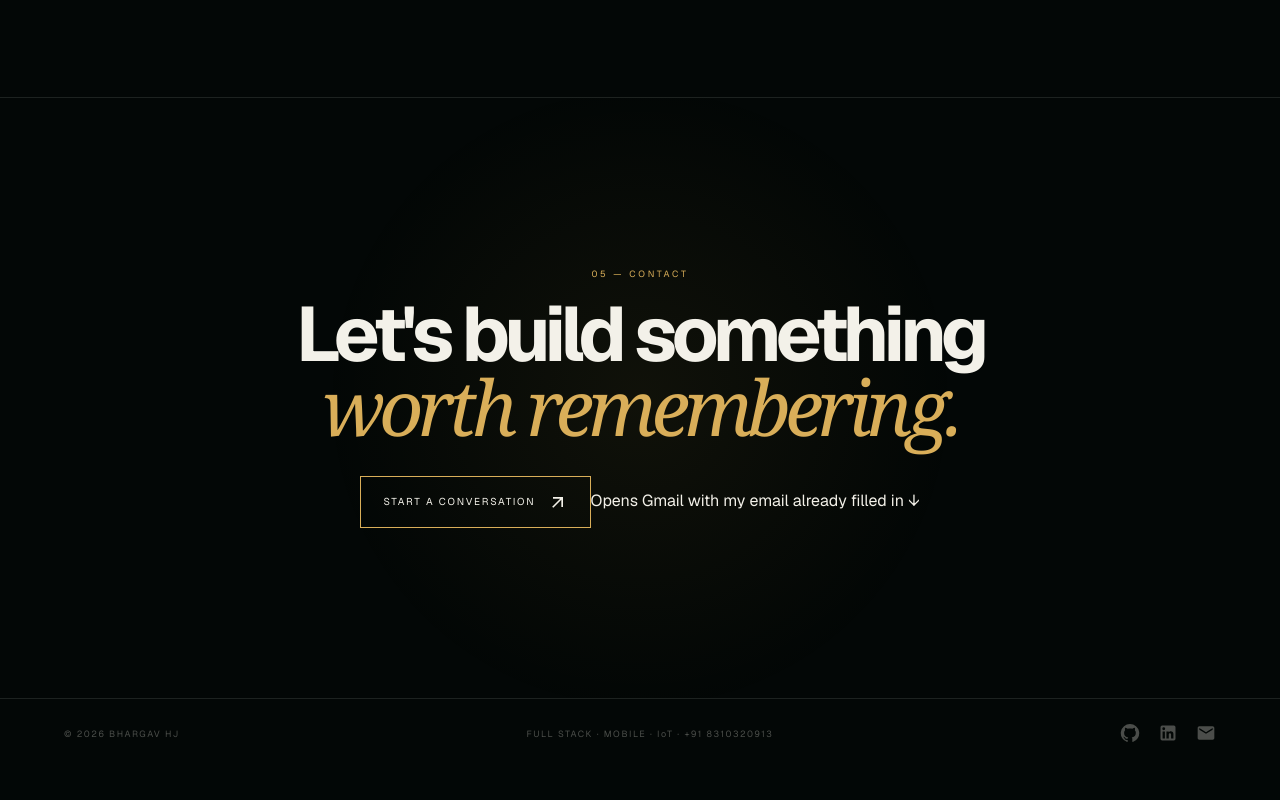
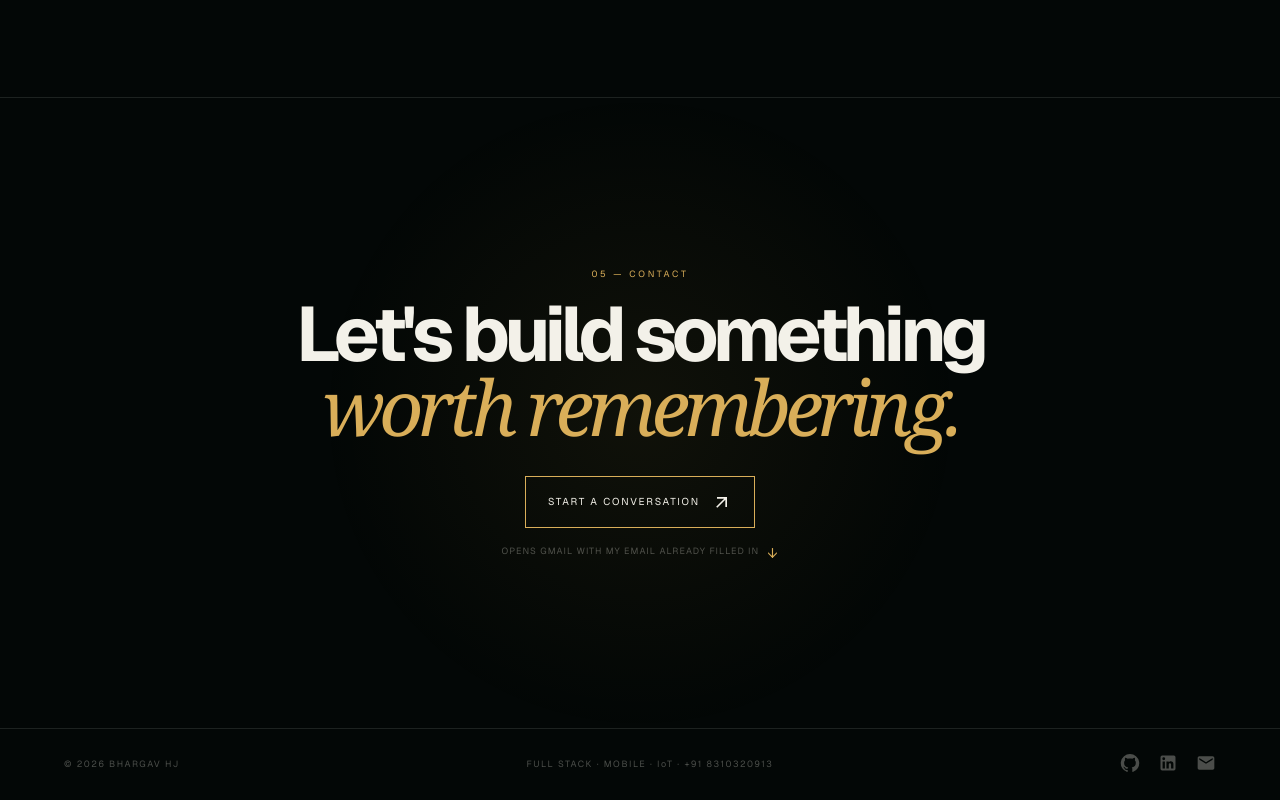
Before and after one commit to bhargav7014/my-portfoilo, a Next.js app: page / in a window 1280 px wide. Shown: the part 3316-4116 px from the top of the page. Before the commit the page ends 4086 px from the top, so only its background shows below. Built offline with nearby package versions, Linux system fonts and the light colour scheme.

Commit message:
Add Gmail contact CTA hint

```diff
--- a/src/app/page.module.css
+++ b/src/app/page.module.css
@@ -750,3 +750,6 @@
     display: none;
   }
 }
+
+
+.contactActions{display:flex;flex-direction:column;align-items:center;gap:12px}.contactHint{font-size:9px;letter-spacing:.12em;color:var(--dim);text-transform:uppercase}.contactHint span{display:inline-block;margin-left:5px;color:var(--gold);font-size:14px;animation:contactArrow 1.4s ease-in-out infinite}@keyframes contactArrow{0%,100%{transform:translateY(0);opacity:.55}50%{transform:translateY(4px);opacity:1}}
```
